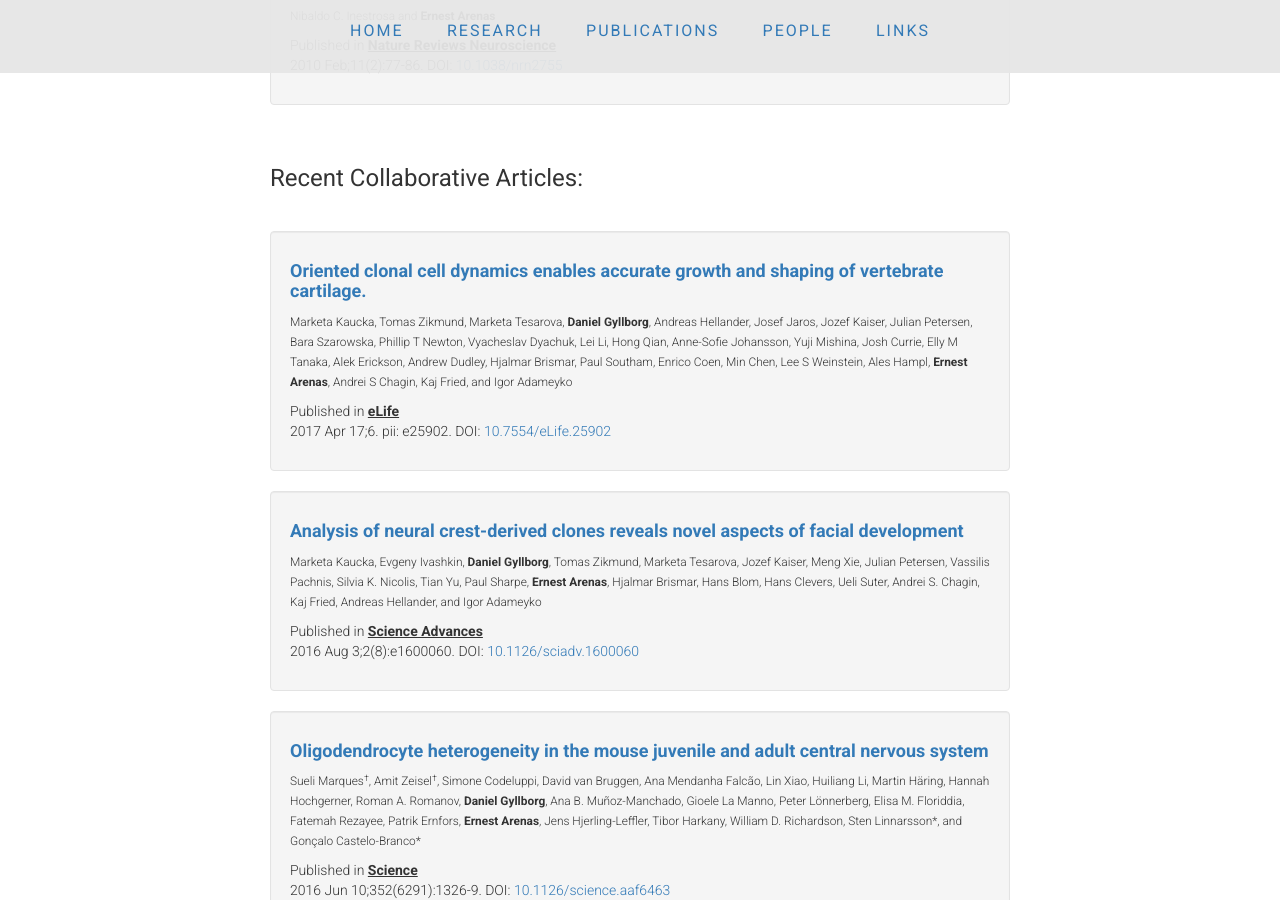
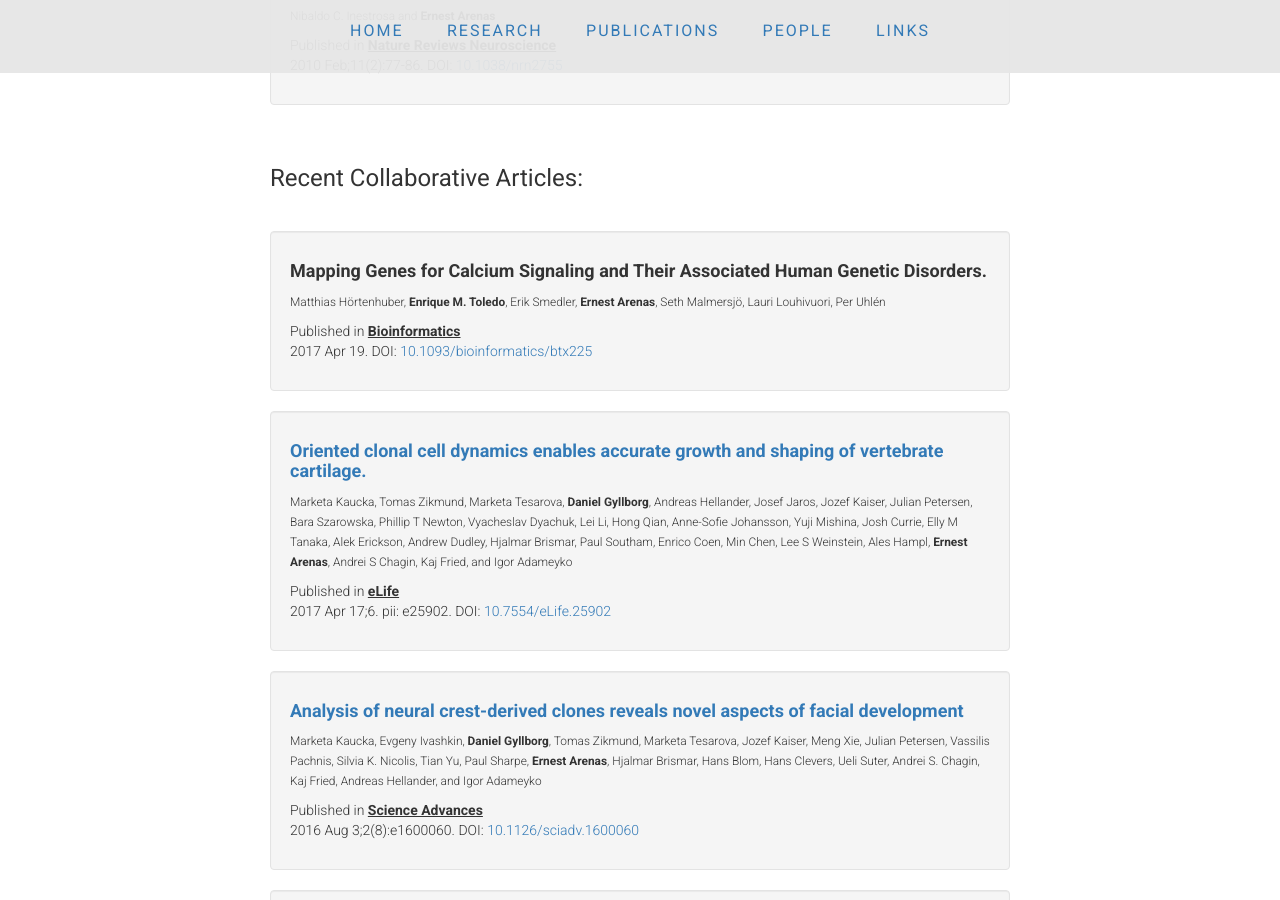
Before and after one commit to ArenasLab/arenaslab.github.io, a Jekyll site: the page publications/index.html, which Jekyll copies as it is, in a window 1280 px wide and 900 px high, scrolled down 3569 px. Built offline with Jekyll 4.4.1, drawn with Linux system fonts in a browser that asks for light colours.

Commit message:
Update index.html

```diff
--- a/publications/index.html
+++ b/publications/index.html
@@ -296,6 +296,21 @@ ABOVE IS THE TEMPLATE TO ADD ADDITIONAL PUBLICATIONS -->
 
 <!-- START OF COLLABORATIVE ARTICLES -->
 
+            <div class="well">
+              <li class="media">
+                <div class="media-body">
+                  <h4><b><!-- <a href="PUBMED LINK" target="_blank"> --> Mapping Genes for Calcium Signaling and Their Associated Human Genetic Disorders.<!--</a>--></b></h4>
+                    <p></p>
+			<small> Matthias Hörtenhuber, <b>Enrique M. Toledo</b>, Erik Smedler, <b>Ernest Arenas</b>, Seth Malmersjö,
+				Lauri Louhivuori, Per Uhlén </small>
+                  <p></p>
+		  <p>Published in <strong><u>Bioinformatics</u></strong><br>
+                 2017 Apr 19. DOI: <a href="http://dx.doi.org/10.1093/bioinformatics/btx225" target="_blank">10.1093/bioinformatics/btx225</a></p>
+                </div>
+              </li>
+            </div>
+
+
              <div class="well">
               <li class="media">
                 <div class="media-body">
@@ -307,15 +322,14 @@ ABOVE IS THE TEMPLATE TO ADD ADDITIONAL PUBLICATIONS -->
 				Andrew Dudley, Hjalmar Brismar, Paul Southam, Enrico Coen, Min Chen, Lee S Weinstein, Ales Hampl,
 				<b>Ernest Arenas</b>, Andrei S Chagin, Kaj Fried, and Igor Adameyko </small>
                   <p></p>
-
-                  <p>Published in <strong><u>eLife</u></strong><br>
+		  <p>Published in <strong><u>eLife</u></strong><br>
                  2017 Apr 17;6. pii: e25902. DOI: <a href="http://dx.doi.org/10.7554/eLife.25902" target="_blank">10.7554/eLife.25902</a></p>
                 </div>
               </li>
             </div>
 
 
-		  <div class="well">
+	    <div class="well">
               <li class="media">
                 <div class="media-body">
                   <h4><b><a href="https://www.ncbi.nlm.nih.gov/pubmed/27493992" target="_blank">Analysis of neural crest-derived clones reveals novel aspects of facial development</a></b></h4>
```
